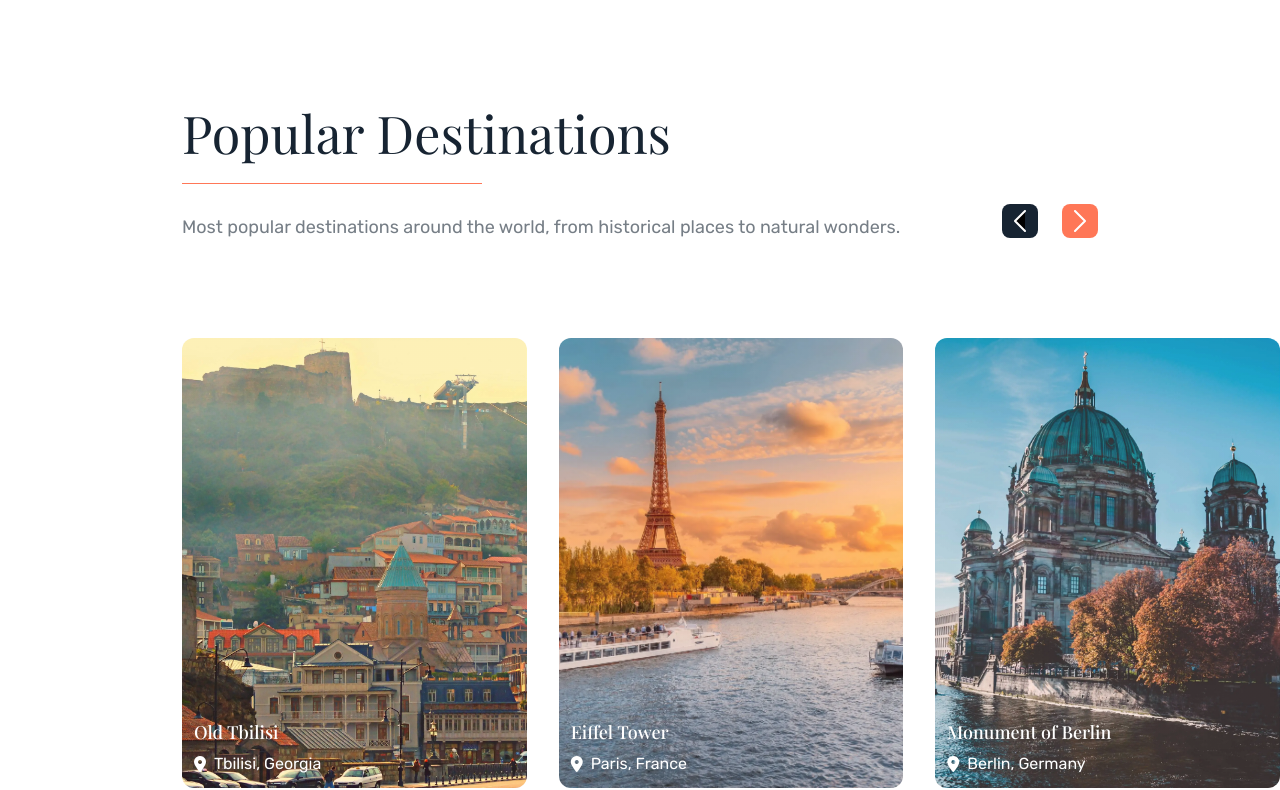
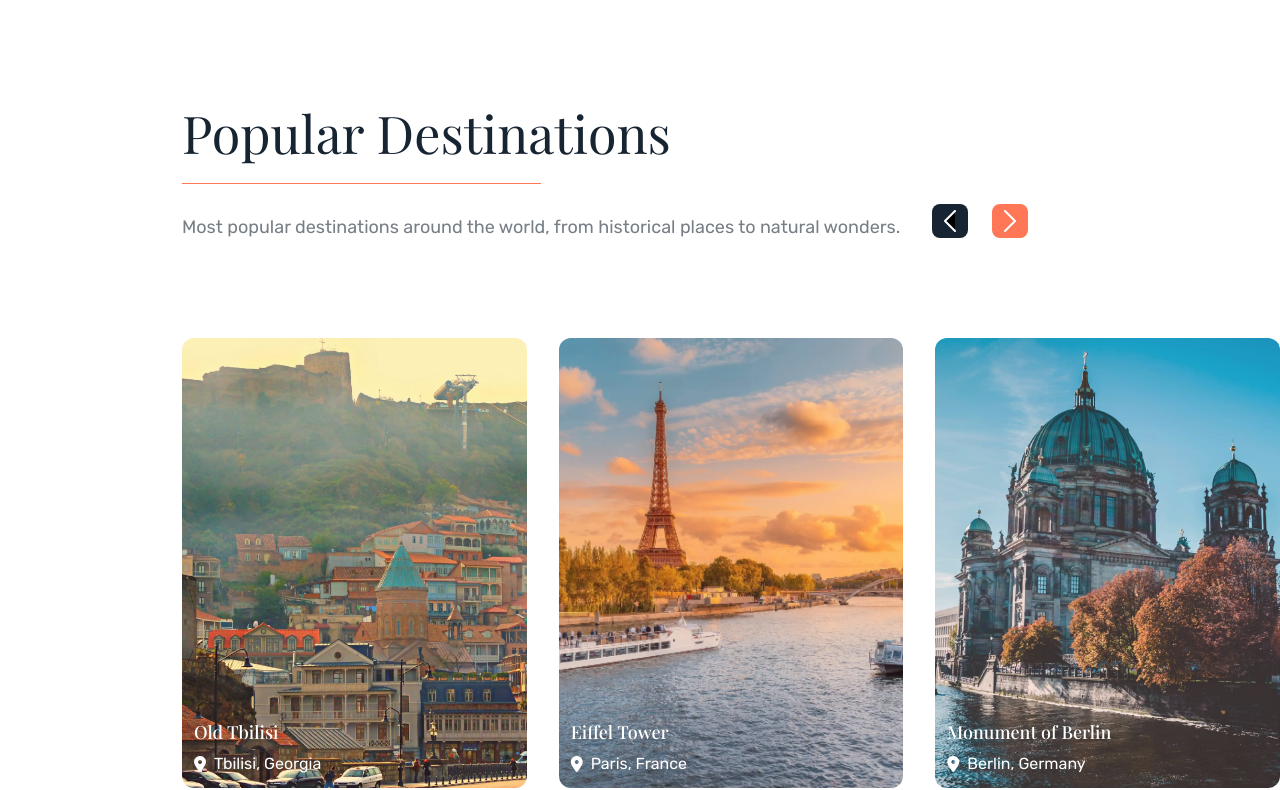
Before and after one commit to NikolozKereselidze/Travel-Agency, a React (Vite) app: page / in a window 1280 px wide. Shown: the part 885-1675 px from the top of the page. Built offline with nearby package versions, Linux system fonts and the light colour scheme; a web font is replaced by a local one.

Commit message:
style: update sectionHeading border

```diff
--- a/src/components/SectionHeading.jsx
+++ b/src/components/SectionHeading.jsx
@@ -4,8 +4,10 @@ import styles from "../styles/SectionHeading.module.css";
 const SectionHeading = ({ title, description }) => {
   return (
     <div className={styles.infoWrapper}>
-      <h3 className={styles.title}>{title}</h3>
-      <span className={styles.description}>{description}</span>
+      <div className={styles.infoContainer}>
+        <h3 className={styles.title}>{title}</h3>
+        <span className={styles.description}>{description}</span>
+      </div>
     </div>
   );
 };
--- a/src/styles/SectionHeading.module.css
+++ b/src/styles/SectionHeading.module.css
@@ -1,5 +1,8 @@
 .infoWrapper {
-  flex: 1 0 0;
+  display: inline-block;
+}
+
+.infoContainer {
   display: flex;
   flex-direction: column;
   gap: 3.2rem;
@@ -17,10 +20,10 @@
 .title::after {
   content: "";
   display: block;
-  width: 30rem;
+  width: 50%;
   height: 3px;
   margin-top: 1.4rem;
-  border-bottom: 1px solid #ff7757;
+  border-bottom: 1.8px solid #ff7757;
 }
 
 .description {
```
